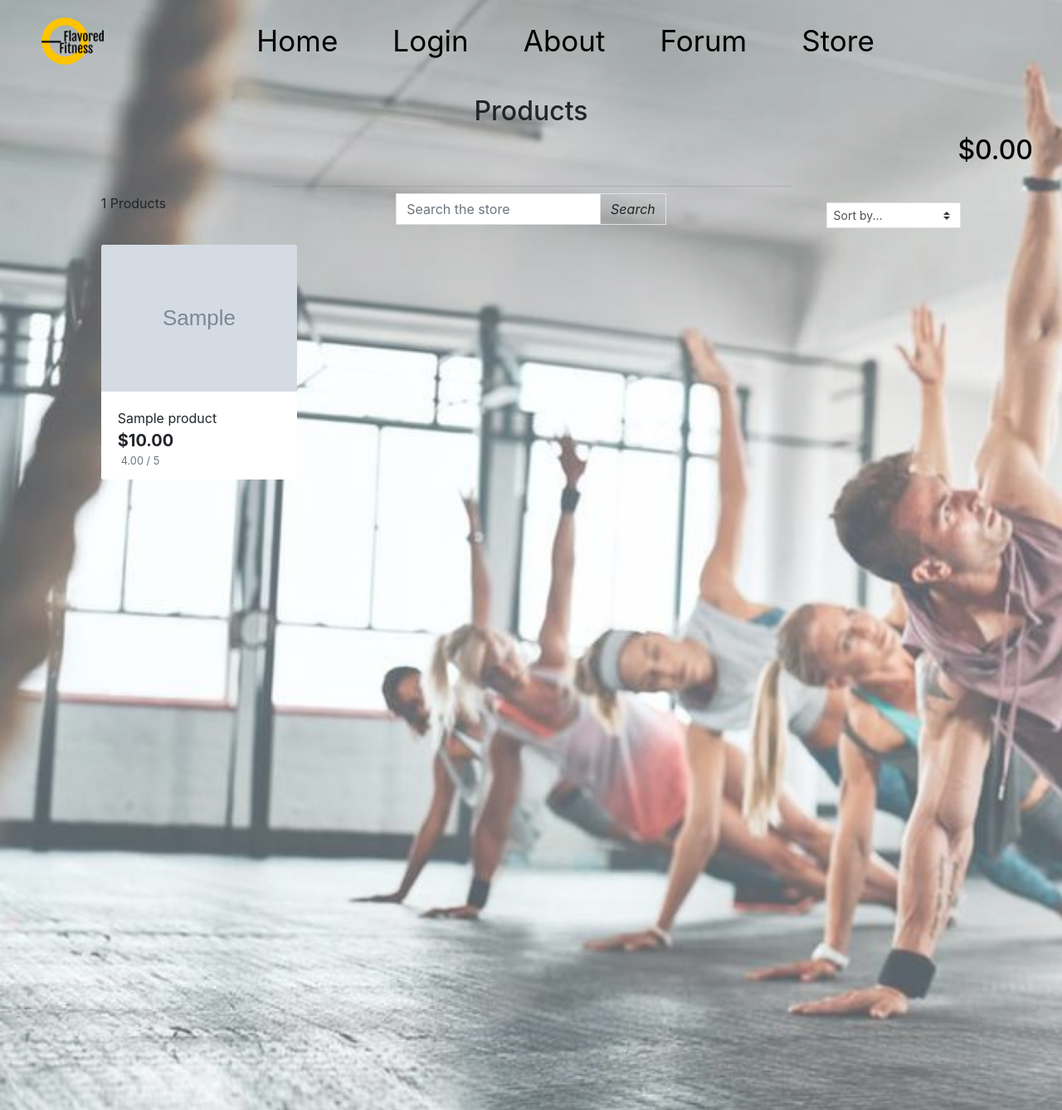
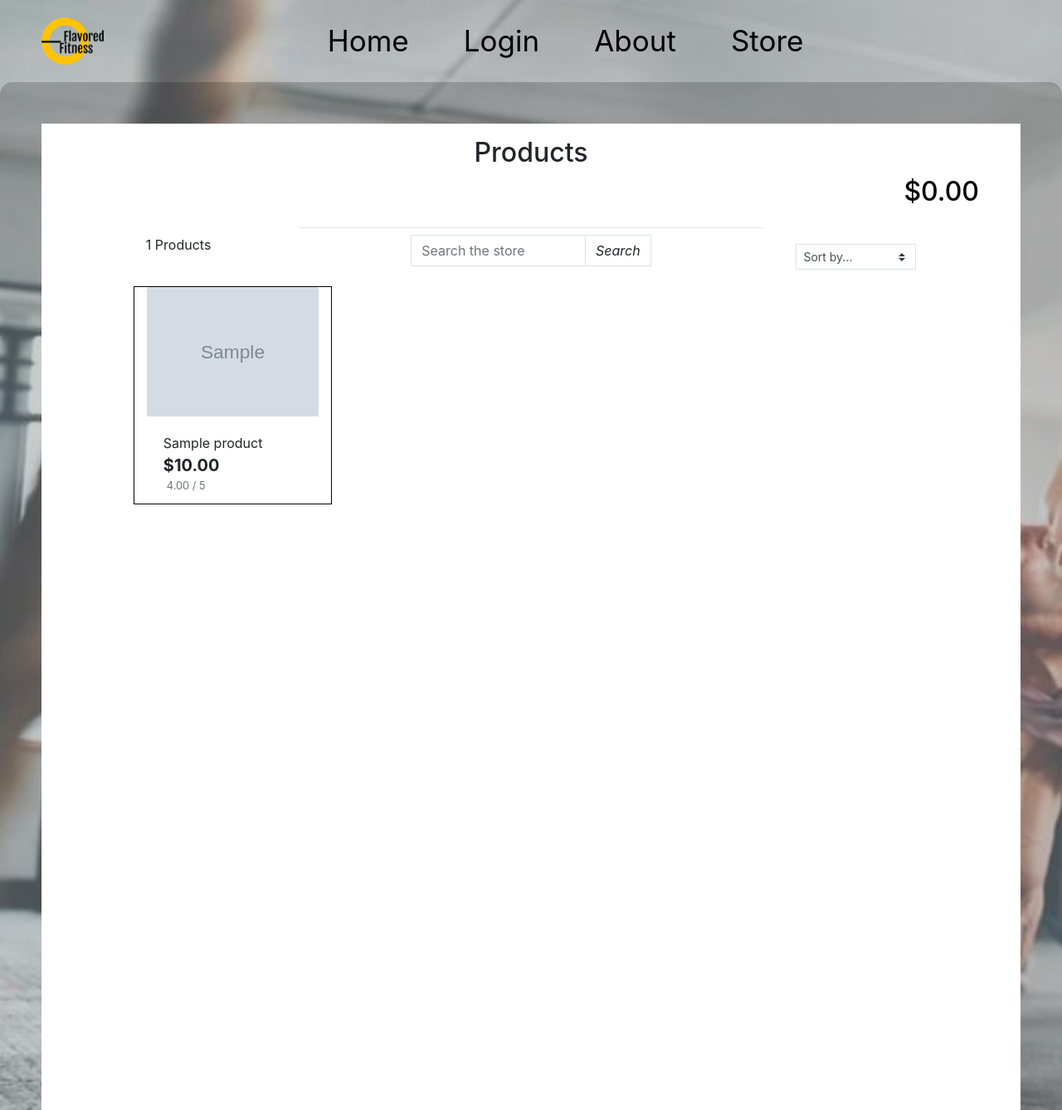
Before and after one commit to gerwini/Flavored-Fitness, a Django app: page /store/ in a window 1280 px wide. Shown: the whole page at 83% size. Run offline with Django 3.2, Linux system fonts and the light colour scheme; tables that the repository leaves empty hold one stand-in row (values such as "Sample post"); grey boxes marked "Sample" are stand-in pictures; parts of the project's set-up code (start-up, migrations or seed data) failed here and were passed over; some libraries are stand-ins or nearby versions.

Commit message:
Added styling to the pages with background borders to all for forum

```diff
--- a/pybb/static/pybb/posts.less
+++ b/pybb/static/pybb/posts.less
@@ -16,8 +16,6 @@
 }
 
 .post-info {
-    width: 200px;
-    padding: 10px;
 
     .avatar {
 
@@ -43,6 +41,10 @@
     padding: 10px;
 }
 
+.post-info {
+    padding: 0px !important;
+}
+
 .post-signature {
     color: #CCC;
     margin-top: 15px;
--- a/pybb/templates/pybb/base.html
+++ b/pybb/templates/pybb/base.html
@@ -1,3 +1,4 @@
+<div class="main-background">
 {% extends PYBB_TEMPLATE|default:"base.html" %}
 
 {% load i18n pybb_tags %}
@@ -15,4 +16,7 @@
     {% include "pybb/breadcrumb.html" %}
 {% endblock %}
 
-{% block content %}{% endblock content %}
+{% block content %}
+{% endblock %}
+
+</div>
--- a/pybb/templates/pybb/forum.html
+++ b/pybb/templates/pybb/forum.html
@@ -8,6 +8,7 @@
         {% include "pybb/breadcrumb.html" %}
     {% endwith %}
 {% endblock %}
+
 
 {% block content %}
     <div class="forum">
--- a/pybb/templates/pybb/index.html
+++ b/pybb/templates/pybb/index.html
@@ -9,6 +9,7 @@
 {% endblock %}
 
 {% block content %}
+
     {% if categories %}
         {% for category in categories %}
             {% include 'pybb/category.html' %}
--- a/pybb/templates/pybb/topic.html
+++ b/pybb/templates/pybb/topic.html
@@ -21,6 +21,8 @@
 {% endblock %}
 
 {% block content %}
+    <div class="container-fluid">
+        <div class="col-1"></div>
         <div class="topic">
             <h1>{{ topic.name }}</h1>
             {% include "pybb/pagination.html" %}
@@ -95,4 +97,5 @@
                 </div>
             {% endif %}
         </div>
+    </div>
 {% endblock %}
--- a/static/css/base.css
+++ b/static/css/base.css
@@ -52,6 +52,27 @@ html,body
     padding-top: 50px;
 }
 
+/*-------------------------------------------------------------   forum page      */
+
+div.form-control {
+    height: auto !important;
+    padding: 0px;
+}
+
+textarea {
+    width: 100%;
+}
+
+input {
+    width: 100%;
+}
+
+select {
+    width: 100%;
+}
+
+
+
 /*-------------------------------------------------------------   Store Page      */
 
 .btn-outline-black {
@@ -70,6 +91,10 @@ html,body
 .update-link,
 .remove-item {
     cursor: pointer;
+}
+
+.product-store {
+    border: 1px solid rgb(0, 0, 0);
 }
 
 /*-------------------------------------------------------------   Checkout and Stripe     */
@@ -162,6 +187,13 @@ body {
 
 .content {
   flex: 1 0 auto;
+}
+
+.forum-back {
+    background-color: white !important;
+    border: 50px solid rgba(0, 0, 0, 0.2);
+    background-clip: padding-box;
+    border-radius: 15px;
 }
 
 /*-------------------------------------------------------------   Toasts       */
--- a/templates/base.html
+++ b/templates/base.html
@@ -96,9 +96,6 @@
                                 <a class="nav-link" href="#">About</a>
                             </li>
                             <li class="nav-item">
-                                <a class="nav-link" href="{% url 'pybb:forum' %}">Forum</a>
-                            </li>
-                            <li class="nav-item">
                                 <a class="nav-link" href="{% url 'store' %}">Store</a>
                             </li>
                         {% endif %}
@@ -119,8 +116,12 @@
     {% block page_header %}
     {% endblock %}
 
-    {% block content %}
-    {% endblock %}
+    <div class="forum-back page-container container-fluid">
+        <div class="wrapper">
+            {% block content %}
+            {% endblock %}
+        </div>
+    </div>
 
     <footer class="footer row justify-content-center">
         Footer content
```
Also changed, not shown: pybb/templates/pybb/post_template.html (+5 -3 lines). Lines whose indentation alone changed are shown as unchanged.
